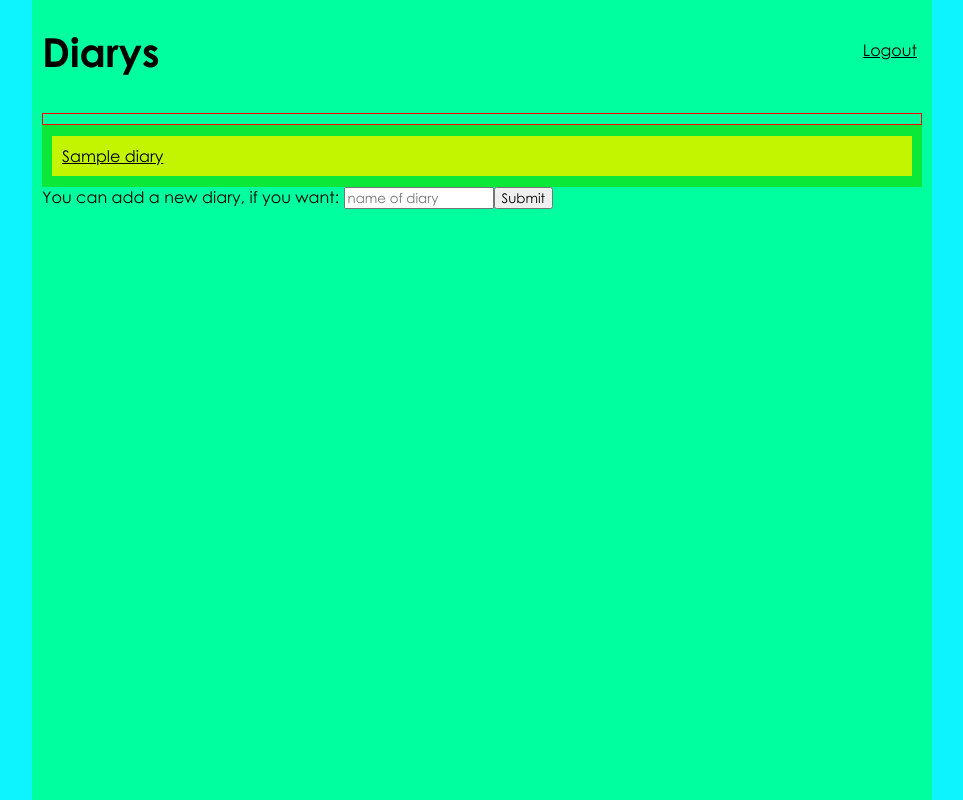
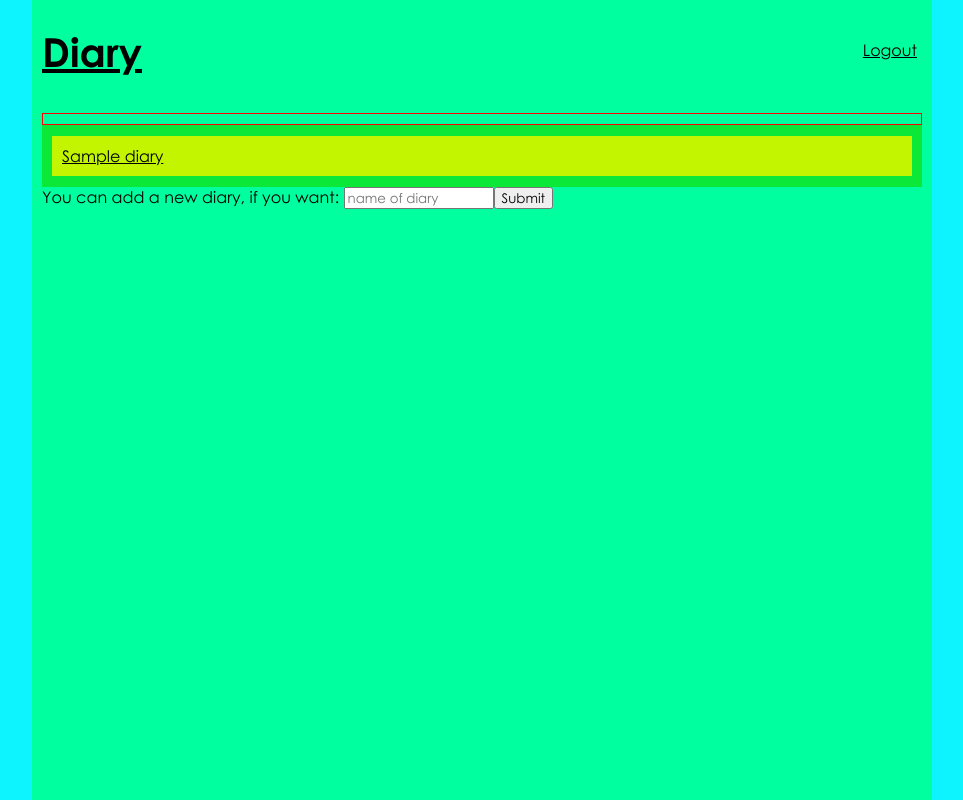
Before and after one commit to benaryorg/Diary, a Flask app: template templates/index.html in a window 1280 px wide. Shown: the whole page, without its empty margins (158-1121 px from the left). Run offline with Flask 2, Linux system fonts and the light colour scheme; the template is opened without the code that fills it: most values are stand-ins (such as "Sample title", 1, 10 or a date in 2020).

Commit message:
Added Links to the GitHub Project!

```diff
--- a/templates/diary.html
+++ b/templates/diary.html
@@ -10,7 +10,7 @@
 	<div class="dot centered">
 		<div id="mainContainer">
 			<div id="header">
-				<h1>Diary {{ diary.name }}</h1>
+				<h1><a href="http://git.benary.org/Diary">Diary {{ diary.name }}</a></h1>
 				<div id="logout">
 					<a href="{{ url_for('logout') }}">Logout</a><br />
 					<a href="{{ url_for('index') }}">Diary-List</a>
--- a/templates/index.html
+++ b/templates/index.html
@@ -10,7 +10,7 @@
 	<div class="dot centered">
 		<div id="mainContainer">
 			<div id="header">
-				<h1>Diarys</h1>
+				<h1><a href="http://git.benary.org/Diary">Diary</a></h1>
 				<div id="logout">
 					<a href="{{ url_for('logout') }}">Logout</a>
 				</div>
--- a/templates/login.html
+++ b/templates/login.html
@@ -10,7 +10,7 @@
 	<div class="dot centered">
 		<div id="mainContainer">
 			<div id="header">
-				<h1>Diary</h1>
+				<h1><a href="http://git.benary.org/Diary">Diary</a></h1>
 			</div>
 			<div id="contentContainer">
 				<form method="POST">
```
